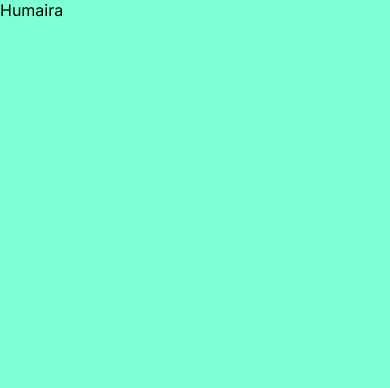
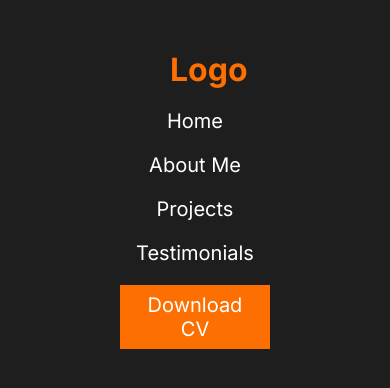
Before and after one commit to Humairaa1/My-portfolio-web, a plain HTML site: page index.html in a window 390 px wide. Drawn offline with Linux system fonts and the light colour scheme.

Commit message:
Nav complete with responsive

```diff
--- a/index.css
+++ b/index.css
@@ -5,7 +5,42 @@
 }
 
 *{
-    background-color: aquamarine;
     border: 0;
     margin: 0;
 }
+
+body {
+    background-color: #1e1e1e;
+    color: white;
+}
+
+nav {
+    margin: 50px 120px 30px;
+}
+
+.nav-items{
+    display: flex;
+    justify-content: space-between;
+}
+
+.logo {
+    color: #FD6F00;
+    font-size: 32px;
+}
+.li-item li{
+    list-style: none;
+    font-size: 20px;
+}
+
+.li-item {
+    display: flex;
+    gap: 40px;
+    align-items: center;
+}
+
+.btn{
+    background-color: #FD6F00;
+    color: white;
+    font-size: 20px;
+    padding:8px 15px;
+}
--- a/index.html
+++ b/index.html
@@ -6,8 +6,22 @@
     <title>My-portfolio</title>
 
     <link rel="stylesheet" href="index.css">
+    <link rel="stylesheet" href="responsive.css">
 </head>
 <body>
-    <p>Humaira</p>
+    <nav>
+        <div class="nav-items">
+            <h1 class="logo">Logo</h1>
+
+            <div class="li-item">
+                <li>Home</li>
+                <li>About Me</li>
+                <li>Projects</li>
+                <li>Testimonials</li>
+                <button class="btn">Download CV</button>
+            </div>
+        </div>
+
+    </nav>
 </body>
 </html>
--- /dev/null
+++ b/responsive.css
@@ -0,0 +1,17 @@
+@media screen and (max-width:450px) {
+
+    .nav-items{
+        flex-direction: column;
+        justify-content: center;
+    }
+
+    .logo{
+        padding-left: 50px;
+        margin-bottom: 20px;
+    }
+
+    .li-item{
+        flex-direction: column;
+        gap: 20px;
+    }
+}
```
